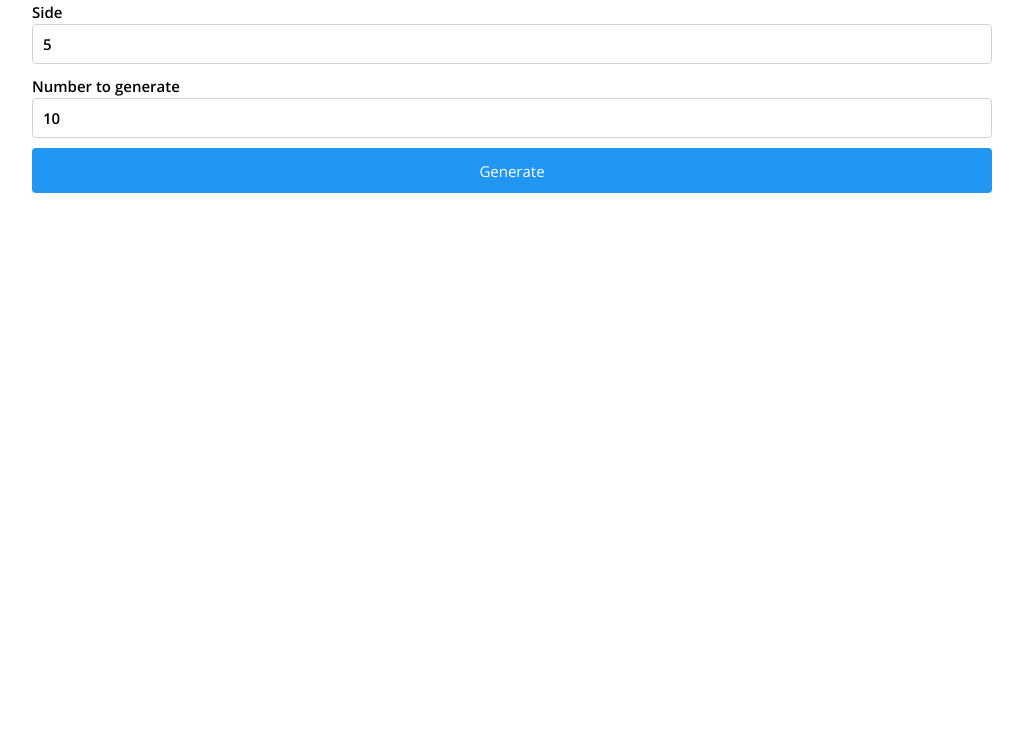
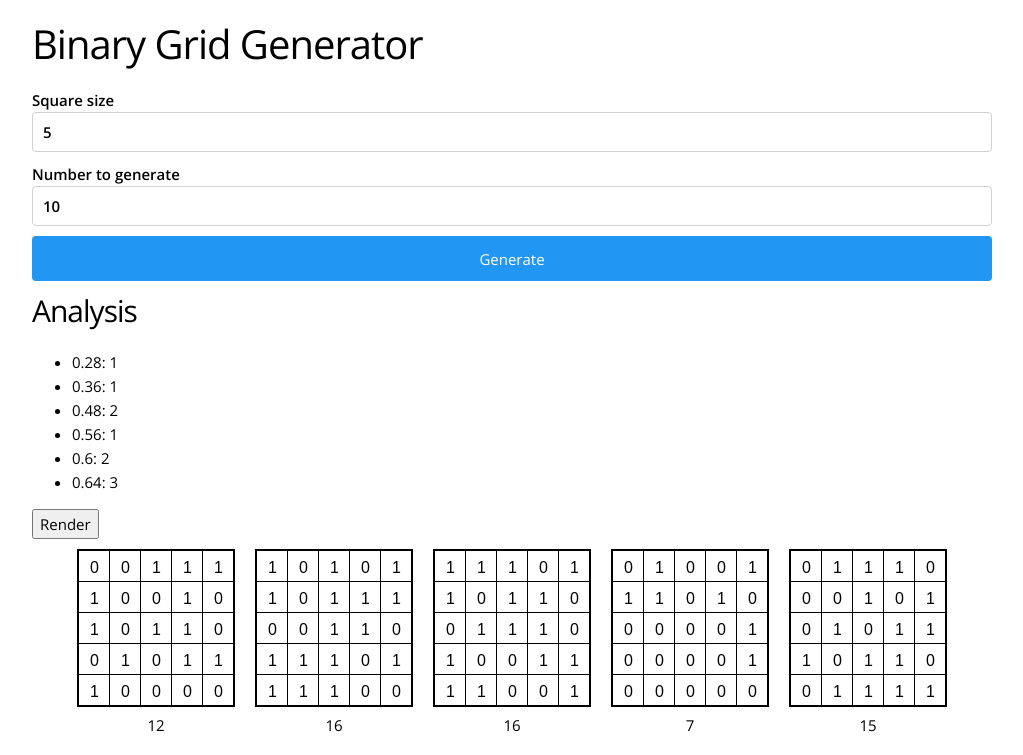
Before and after one commit to franky47/binary-grid-generator, a React (Create React App) app in the folder src/: page / in a window 1280 px wide. Shown: the top 755 px of the page, without its empty margins (128-1151 px from the left). Built offline with nearby package versions, Linux system fonts and the light colour scheme.

Commit message:
feat: Add zip export of rendered images

```diff
--- a/src/package.json
+++ b/src/package.json
@@ -4,6 +4,9 @@
   "private": true,
   "dependencies": {
     "axios": "^0.17.1",
+    "jquery": "^3.2.1",
+    "jszip": "^3.1.5",
+    "lodash": "^4.17.4",
     "react": "^16.2.0",
     "react-dom": "^16.2.0",
     "react-scripts": "1.0.17"
--- a/src/src/App.css
+++ b/src/src/App.css
@@ -1,4 +1,8 @@
-.layout {
+.container {
+  margin-top: 2rem;
+}
+
+/* .layout {
   max-width: 960px;
   margin: 0px auto;
 }
@@ -14,4 +18,4 @@
     width: 100%;
     margin: 0px 10px;
   }
-}
+} */
--- a/src/src/App.js
+++ b/src/src/App.js
@@ -1,9 +1,10 @@
 import React from 'react'
 import axios from 'axios'
-import { decodeMatrix } from './utility'
+import { decodeMatrix, exportData } from './utility'
 
 // Components
 import Controls from './components/Controls'
+import Analysis from './components/Analysis'
 import Grid from './components/Grid'
 
 import styles from './App.css'
@@ -19,7 +20,7 @@ export default class App extends React.PureComponent {
     super(props)
 
     this.state = {
-      data: null,
+      data: [[[0,0,1,1,1],[1,0,0,1,0],[1,0,1,1,0],[0,1,0,1,1],[1,0,0,0,0]],[[1,0,1,0,1],[1,0,1,1,1],[0,0,1,1,0],[1,1,1,0,1],[1,1,1,0,0]],[[1,1,1,0,1],[1,0,1,1,0],[0,1,1,1,0],[1,0,0,1,1],[1,1,0,0,1]],[[0,1,0,0,1],[1,1,0,1,0],[0,0,0,0,1],[0,0,0,0,1],[0,0,0,0,0]],[[0,1,1,1,0],[0,0,1,0,1],[0,1,0,1,1],[1,0,1,1,0],[0,1,1,1,1]],[[0,0,1,0,1],[1,1,0,0,1],[0,0,1,0,0],[0,1,0,1,0],[0,0,0,1,0]],[[1,0,1,0,0],[1,1,1,1,1],[1,0,0,1,0],[0,1,1,1,0],[1,1,1,1,0]],[[0,0,1,0,1],[1,1,0,0,1],[1,1,1,1,0],[1,0,0,0,0],[1,1,0,1,1]],[[0,1,1,1,0],[0,0,1,1,1],[0,0,0,1,0],[0,1,1,1,0],[0,0,1,1,0]],[[1,1,1,0,1],[1,0,1,0,1],[1,0,1,0,1],[1,0,1,1,0],[0,1,0,1,0]]],
       loading: false
     }
 
@@ -28,14 +29,22 @@ export default class App extends React.PureComponent {
 
   render () {
     return (
+      <div className='container'>
+        <h1>Binary Grid Generator</h1>
         <div className='layout' style={styles}>
           <Controls onSubmit={this.onSubmit} />
+          { this.state.data &&
+            <Analysis data={this.state.data} />
+          }
+
+          <button onClick={exportData}>Render</button>
           { this.state.loading &&
           <p>Loading</p>
           }
           { this.state.data &&
             <Grid data={this.state.data} />
           }
+        </div>
       </div>
     )
   }
--- /dev/null
+++ b/src/src/components/Analysis.js
@@ -0,0 +1,25 @@
+import React from 'react'
+import { getMatrixDensity } from '../utility'
+import countBy from 'lodash/countBy'
+import './Analysis.css'
+
+export default class Analysis extends React.PureComponent {
+  render () {
+    return (
+      <section>
+        <h3>Analysis</h3>
+        <ul>
+          { this.renderBarGraph() }
+        </ul>
+      </section>
+    )
+  }
+  renderBarGraph () {
+    const metrics = countBy(this.props.data, getMatrixDensity)
+    return Object.keys(metrics).sort().map((key) => {
+      const density = parseFloat(key)
+      const count = metrics[key]
+      return <li key={density}>{density}: {count}</li>
+    })
+  }
+}
--- a/src/src/components/Controls.js
+++ b/src/src/components/Controls.js
@@ -21,7 +21,7 @@ export default class Controls extends React.PureComponent {
     return (
       <form onSubmit={this.submit}>
         <label>
-          Side
+          Square size
           <input
             type='number'
             min={3}
--- a/src/src/utility.js
+++ b/src/src/utility.js
@@ -1,3 +1,7 @@
+import JSZip from 'jszip'
+import $ from 'jquery'
+import uniqueId from 'lodash/uniqueId'
+
 export const decodeMatrix = (str) => {
   return str.split('|').map((row) => row.split('').map((v) => parseInt(v, 2)))
 }
@@ -12,3 +16,75 @@ export const getMatrixDensity = (matrix) => {
   const reducer = (acc, val) => acc + val
   return matrix.reduce((acc, row) => acc + row.reduce(reducer), 0) / length
 }
+
+const renderFromSvg = (svg) => {
+  return new Promise((resolve, reject) => {
+    const serializer = new XMLSerializer()
+    const svgstr = serializer.serializeToString(svg)
+    const canvas = document.createElement('canvas')
+    canvas.width = parseInt(svg.getAttribute('width').toString(), 10)
+    canvas.height = parseInt(svg.getAttribute('height').toString(), 10)
+    canvas.style = 'display: none'
+    const ctx = canvas.getContext('2d')
+    const DOMURL = window.URL || window.webkitURL || window
+    const img = new global.Image()
+    const blob = new global.Blob([svgstr], { type: 'image/svg+xml' })
+    const url = DOMURL.createObjectURL(blob)
+    img.onload = () => {
+      ctx.drawImage(img, 0, 0)
+      resolve({
+        count: parseInt(svg.getAttribute('count').toString(), 10),
+        side: parseInt(svg.getAttribute('side').toString(), 10),
+        hex: svg.getAttribute('hex').toString(),
+        url: canvas.toDataURL()
+      })
+      DOMURL.revokeObjectURL(url)
+    }
+    img.src = url
+  })
+}
+
+export const renderMatrices = () => {
+  return Promise.all($('svg.matrix').map((index, svg) => renderFromSvg(svg)))
+}
+
+export const generateSummary = (images) => {
+  const summary = {
+    files: []
+  }
+
+  for (const { count, url, hex } of images) {
+    const filename = `${uniqueId()}-${hex}-${count}.png`
+    summary.files.push({ count, url, hex, filename })
+  }
+  return summary
+}
+
+export const generateArchive = (summary) => {
+  const zip = new JSZip()
+  zip.file('summary.json', JSON.stringify(summary))
+  const folder = zip.folder('images')
+  for (const file of summary.files) {
+    folder.file(file.filename, file.url.split(',')[1], { base64: true })
+  }
+  return zip.generateAsync({ type: 'blob' })
+}
+
+export const downloadFile = (blob, filename) => {
+  const a = document.createElement('a')
+  document.body.appendChild(a)
+  a.style = 'display: none'
+  const url = window.URL.createObjectURL(blob)
+  a.href = url
+  a.download = filename
+  a.click()
+  window.URL.revokeObjectURL(url)
+  document.body.removeChild(a)
+}
+
+export const exportData = async () => {
+  const renders = await renderMatrices()
+  const summary = await generateSummary(renders)
+  const archive = await generateArchive(summary)
+  downloadFile(archive, `${(new Date()).toISOString()}.zip`)
+}
```
Also changed, not shown: src/src/components/Analysis.css (added), src/src/components/Controls.css (line endings or trailing spaces), 1 other file (tests, documents, lock files or other folders). Lines whose indentation alone changed are shown as unchanged.
